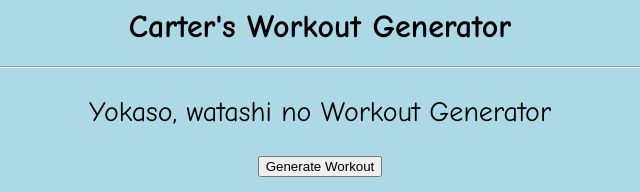
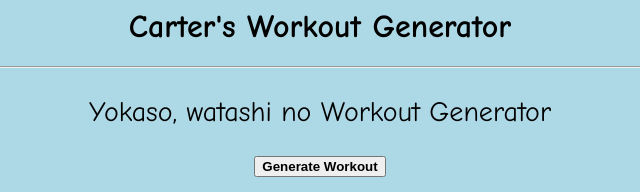
Before and after one commit to Senilelawnmower/Workout-Generator, a plain HTML site: page index.html in a window 1280 px wide. Shown: the top 192 px of the page, 320-960 px from the left. Drawn offline with Linux system fonts and the light colour scheme.

Commit message:
Update index.html

```diff
--- a/index.html
+++ b/index.html
@@ -7,7 +7,7 @@
  <h1> Carter's Workout Generator </h1>
  <hr>
 <p style="font-size: 28px;"> Yokaso, watashi no Workout Generator </p>
-<button> Generate Workout </button>
+<button> <b>Generate Workout</b> </button>
 <br> <br>
 <a href="https://www.merriam-webster.com/dictionary/idiot" target="_blank">
 <img src="IMG_7273.jpg" height="400" width="400" alt="Picture of hugert" title="Workout if you want to look like this guy">
```
